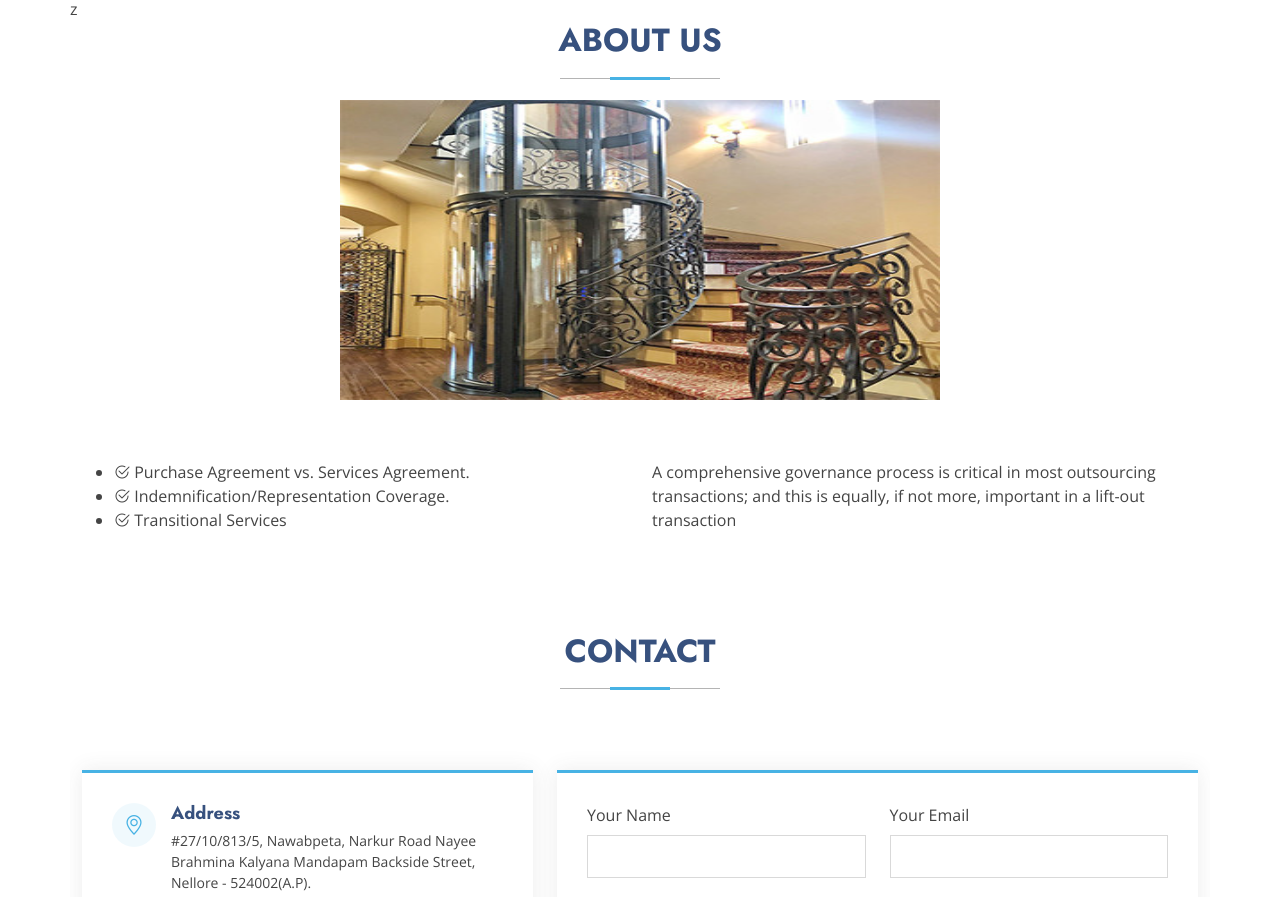
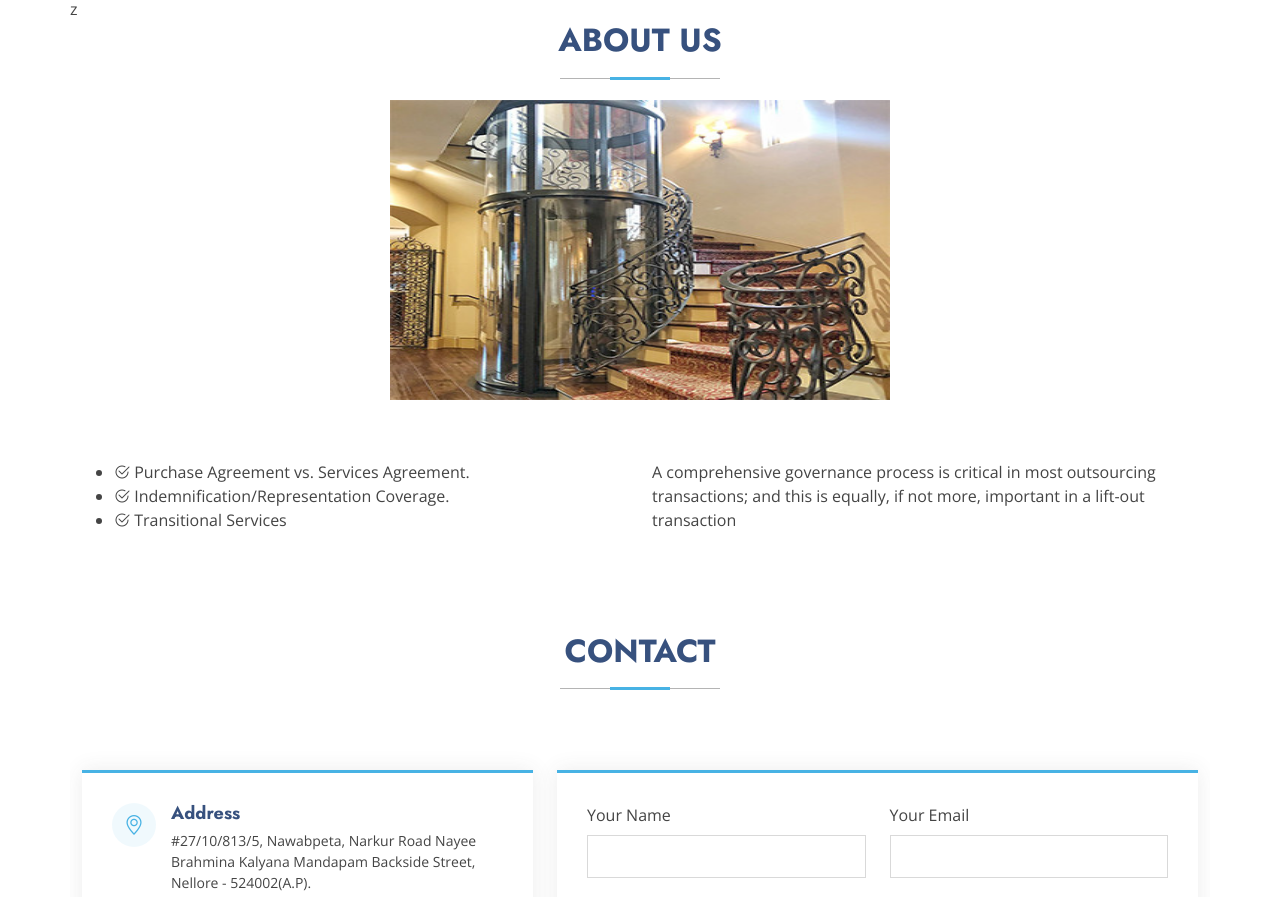
Before and after one commit to MounikaMannarapu/lift-elevator-bvs, a plain HTML site: page index.html in a window 1280 px wide. Shown: the part 1080-1977 px from the top of the page. Drawn offline with nearby package versions, Linux system fonts and the light colour scheme.

Commit message:
first commit

```diff
--- a/index.html
+++ b/index.html
@@ -141,7 +141,7 @@
       <div class="container section-title" data-aos="fade-up">
         <h2 class="">About Us</h2>
         <div>
-          <img src="./im7.jpg" width="600" height="300" alt="">
+          <img src="./im7.jpg" width="500" height="300" alt="">
         </div>
       </div><!-- End Section Title -->
 
```
